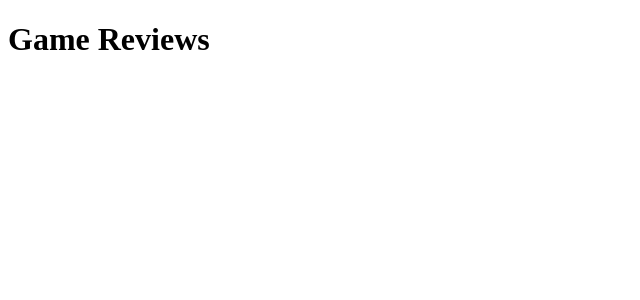
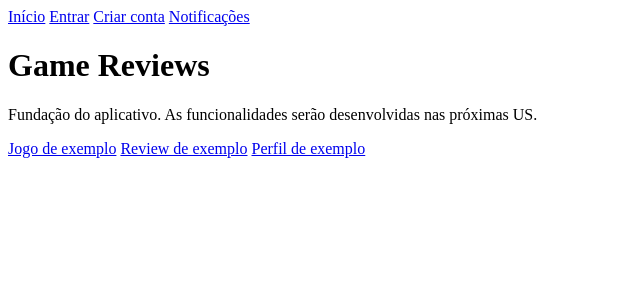
Before and after one commit to LucasMarapodi/letterbox-frontend, a React (Vite) app: page / in a window 1280 px wide. Shown: the top 300 px of the page, without its empty margins (0-640 px from the left). Built offline with nearby package versions, Linux system fonts and the light colour scheme.

Commit message:
feat(US-05): conclui rotas com paginas provisorias

```diff
--- a/src/App.tsx
+++ b/src/App.tsx
@@ -1,10 +1,31 @@
 import type { ReactElement } from 'react';
 import { HomePage } from './pages/HomePage';
+import { BrowserRouter, Link, Route, Routes } from 'react-router-dom';
+import { PlaceholderPage } from './pages/PlaceholderPage';
 
 export function AppRoutes(): ReactElement {
-  return <HomePage />;
+  return <>
+    <header>
+      <nav aria-label="Navegação principal">
+        <Link to="/">Início</Link>{' '}
+        <Link to="/login">Entrar</Link>{' '}
+        <Link to="/cadastro">Criar conta</Link>{' '}
+        <Link to="/notificacoes">Notificações</Link>
+      </nav>
+    </header>
+    <Routes>
+      <Route path="/" element={<HomePage />} />
+      <Route path="/jogos/:gameId" element={<PlaceholderPage title="Detalhes do jogo" parameter="gameId" parameterLabel="ID do jogo" />} />
+      <Route path="/reviews/:reviewId" element={<PlaceholderPage title="Review" parameter="reviewId" parameterLabel="ID da review" />} />
+      <Route path="/perfil/:userId" element={<PlaceholderPage title="Perfil público" parameter="userId" parameterLabel="ID do usuário" />} />
+      <Route path="/login" element={<PlaceholderPage title="Entrar" />} />
+      <Route path="/cadastro" element={<PlaceholderPage title="Criar conta" />} />
+      <Route path="/notificacoes" element={<PlaceholderPage title="Notificações" />} />
+      <Route path="*" element={<main><h1>Página não encontrada</h1><p>Este endereço não corresponde a uma página.</p></main>} />
+    </Routes>
+  </>;
 }
 
 export default function App(): ReactElement {
-  return <AppRoutes />;
+  return <BrowserRouter><AppRoutes /></BrowserRouter>;
 }
--- a/src/pages/HomePage.tsx
+++ b/src/pages/HomePage.tsx
@@ -1,5 +1,14 @@
 import type { ReactElement } from 'react';
+import { Link } from 'react-router-dom';
 
 export function HomePage(): ReactElement {
-  return <main><h1>Game Reviews</h1></main>;
+  return <main>
+    <h1>Game Reviews</h1>
+    <p>Fundação do aplicativo. As funcionalidades serão desenvolvidas nas próximas US.</p>
+    <nav aria-label="Rotas de exemplo">
+      <Link to="/jogos/game-1">Jogo de exemplo</Link>{' '}
+      <Link to="/reviews/review-1">Review de exemplo</Link>{' '}
+      <Link to="/perfil/user-1">Perfil de exemplo</Link>
+    </nav>
+  </main>;
 }
--- /dev/null
+++ b/src/pages/PlaceholderPage.tsx
@@ -0,0 +1,17 @@
+import type { ReactElement } from 'react';
+import { useParams } from 'react-router-dom';
+
+interface PlaceholderPageProps {
+  title: string;
+  parameter?: 'gameId' | 'reviewId' | 'userId';
+  parameterLabel?: string;
+}
+
+export function PlaceholderPage({ title, parameter, parameterLabel }: PlaceholderPageProps): ReactElement {
+  const params = useParams<'gameId' | 'reviewId' | 'userId'>();
+  return <main>
+    <h1>{title}</h1>
+    {parameter && <p>{parameterLabel}: {params[parameter]}</p>}
+    <p>Esta página é provisória. Funcionalidade prevista para as próximas US.</p>
+  </main>;
+}
```
Also changed, not shown: 2 other files (tests, documents, lock files or other folders).
